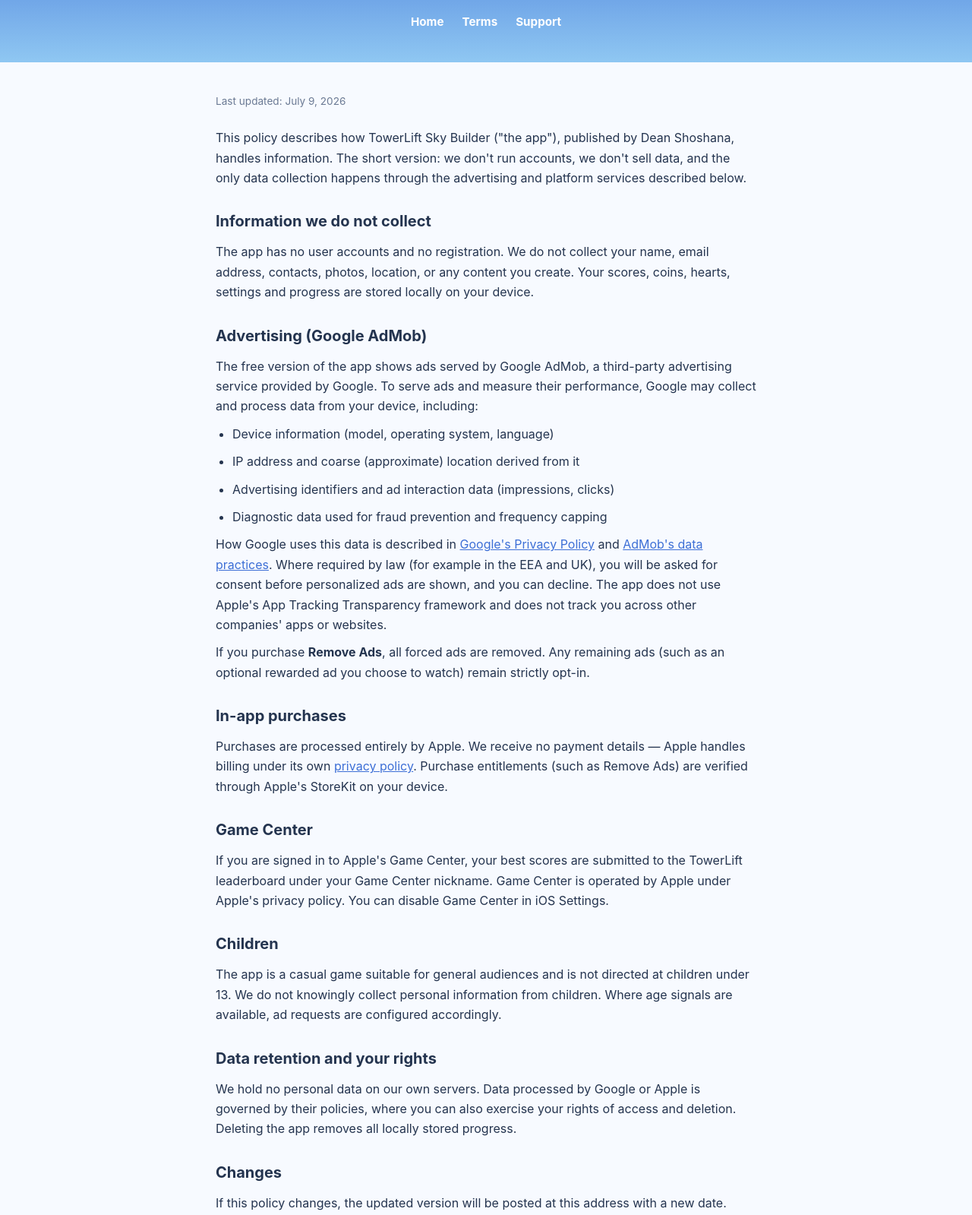
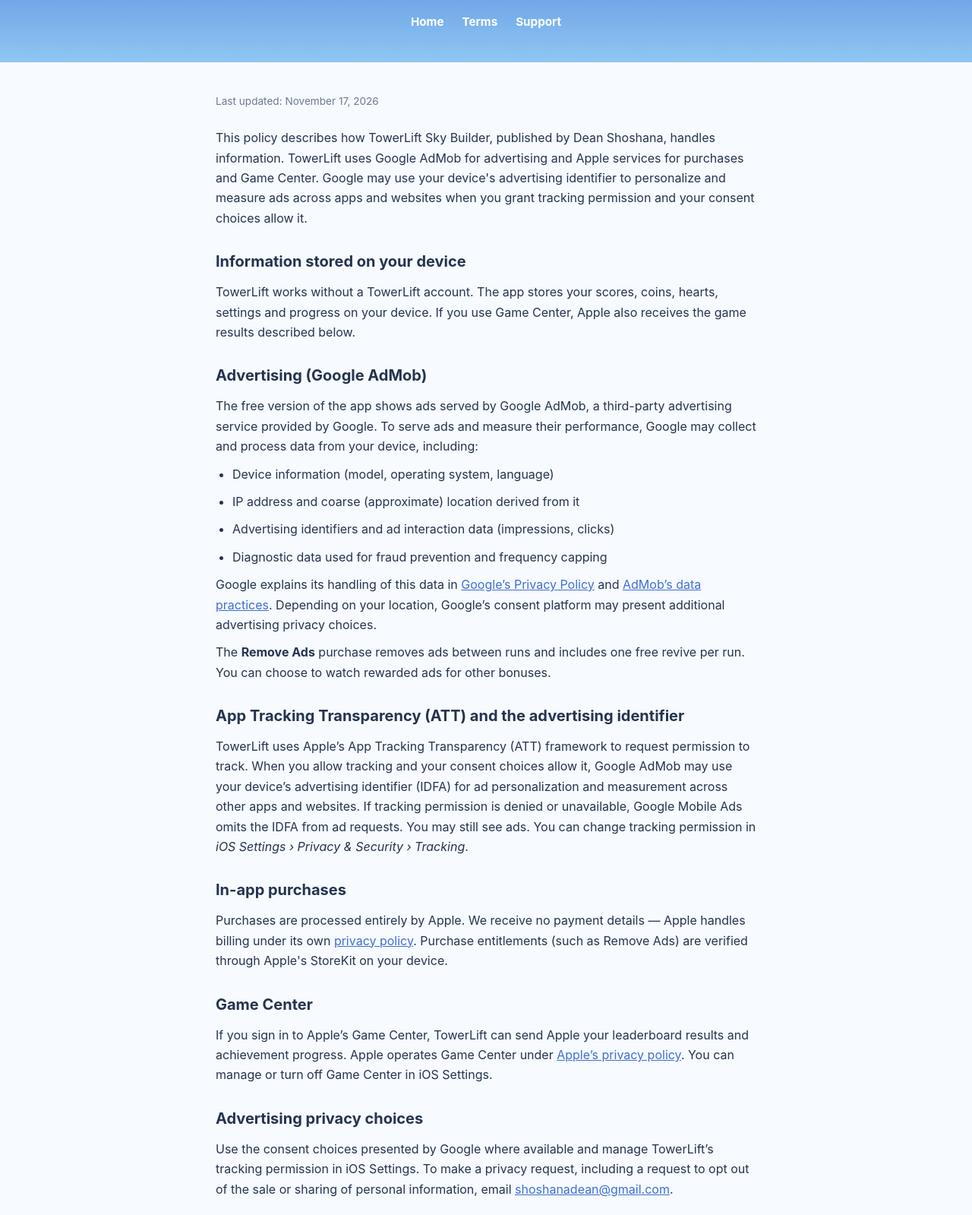
Before and after one commit to DeanShoshana/towerlift-site, a plain HTML site: page privacy.html in a window 1280 px wide. Shown: the part 141-1740 px from the top of the page at 76% size. Drawn offline with Linux system fonts and the light colour scheme.

Commit message:
Review TowerLift privacy and homepage corrections (#1)
* Stage TowerLift privacy and launch page corrections

* Align TowerLift privacy policy with its consent flow

---------

Co-authored-by: Dean Shoshana <deanshoshana@Deans-MacBook-Pro-2022.local>

```diff
--- a/privacy.html
+++ b/privacy.html
@@ -6,11 +6,11 @@
 <header><h1>Privacy Policy</h1><p>TowerLift Sky Builder</p>
 <nav><a href="index.html">Home</a><a href="terms.html">Terms</a><a href="support.html">Support</a></nav></header>
 <main>
-<p class="updated">Last updated: July 9, 2026</p>
-<p>This policy describes how TowerLift Sky Builder ("the app"), published by Dean Shoshana, handles information. The short version: we don't run accounts, we don't sell data, and the only data collection happens through the advertising and platform services described below.</p>
+<p class="updated">Last updated: November 17, 2026</p>
+<p>This policy describes how TowerLift Sky Builder, published by Dean Shoshana, handles information. TowerLift uses Google AdMob for advertising and Apple services for purchases and Game Center. Google may use your device's advertising identifier to personalize and measure ads across apps and websites when you grant tracking permission and your consent choices allow it.</p>
 
-<h2>Information we do not collect</h2>
-<p>The app has no user accounts and no registration. We do not collect your name, email address, contacts, photos, location, or any content you create. Your scores, coins, hearts, settings and progress are stored locally on your device.</p>
+<h2>Information stored on your device</h2>
+<p>TowerLift works without a TowerLift account. The app stores your scores, coins, hearts, settings and progress on your device. If you use Game Center, Apple also receives the game results described below.</p>
 
 <h2>Advertising (Google AdMob)</h2>
 <p>The free version of the app shows ads served by Google AdMob, a third-party advertising service provided by Google. To serve ads and measure their performance, Google may collect and process data from your device, including:</p>
@@ -20,20 +20,26 @@
 <li>Advertising identifiers and ad interaction data (impressions, clicks)</li>
 <li>Diagnostic data used for fraud prevention and frequency capping</li>
 </ul>
-<p>How Google uses this data is described in <a href="https://policies.google.com/privacy">Google's Privacy Policy</a> and <a href="https://support.google.com/admob/answer/6128543">AdMob's data practices</a>. Where required by law (for example in the EEA and UK), you will be asked for consent before personalized ads are shown, and you can decline. The app does not use Apple's App Tracking Transparency framework and does not track you across other companies' apps or websites.</p>
-<p>If you purchase <strong>Remove Ads</strong>, all forced ads are removed. Any remaining ads (such as an optional rewarded ad you choose to watch) remain strictly opt-in.</p>
+<p>Google explains its handling of this data in <a href="https://policies.google.com/privacy">Google’s Privacy Policy</a> and <a href="https://support.google.com/admob/answer/6128543">AdMob’s data practices</a>. Depending on your location, Google’s consent platform may present additional advertising privacy choices.</p>
+<p>The <strong>Remove Ads</strong> purchase removes ads between runs and includes one free revive per run. You can choose to watch rewarded ads for other bonuses.</p>
+
+<h2>App Tracking Transparency (ATT) and the advertising identifier</h2>
+<p>TowerLift uses Apple’s App Tracking Transparency (ATT) framework to request permission to track. When you allow tracking and your consent choices allow it, Google AdMob may use your device’s advertising identifier (IDFA) for ad personalization and measurement across other apps and websites. If tracking permission is denied or unavailable, Google Mobile Ads omits the IDFA from ad requests. You may still see ads. You can change tracking permission in <em>iOS Settings › Privacy &amp; Security › Tracking</em>.</p>
 
 <h2>In-app purchases</h2>
 <p>Purchases are processed entirely by Apple. We receive no payment details — Apple handles billing under its own <a href="https://www.apple.com/legal/privacy/">privacy policy</a>. Purchase entitlements (such as Remove Ads) are verified through Apple's StoreKit on your device.</p>
 
 <h2>Game Center</h2>
-<p>If you are signed in to Apple's Game Center, your best scores are submitted to the TowerLift leaderboard under your Game Center nickname. Game Center is operated by Apple under Apple's privacy policy. You can disable Game Center in iOS Settings.</p>
+<p>If you sign in to Apple’s Game Center, TowerLift can send Apple your leaderboard results and achievement progress. Apple operates Game Center under <a href="https://www.apple.com/legal/privacy/">Apple’s privacy policy</a>. You can manage or turn off Game Center in iOS Settings.</p>
+
+<h2>Advertising privacy choices</h2>
+<p>Use the consent choices presented by Google where available and manage TowerLift’s tracking permission in iOS Settings. To make a privacy request, including a request to opt out of the sale or sharing of personal information, email <a href="mailto:shoshanadean@gmail.com">shoshanadean@gmail.com</a>.</p>
 
 <h2>Children</h2>
 <p>The app is a casual game suitable for general audiences and is not directed at children under 13. We do not knowingly collect personal information from children. Where age signals are available, ad requests are configured accordingly.</p>
 
 <h2>Data retention and your rights</h2>
-<p>We hold no personal data on our own servers. Data processed by Google or Apple is governed by their policies, where you can also exercise your rights of access and deletion. Deleting the app removes all locally stored progress.</p>
+<p>TowerLift does not run a server for player accounts or progression. Deleting the app removes the progress stored in its app data on that device. Apple and Google describe their retention practices and privacy request options in their own policies. You can also use the contact below to make a request about TowerLift.</p>
 
 <h2>Changes</h2>
 <p>If this policy changes, the updated version will be posted at this address with a new date.</p>
```
Also changed, not shown: index.html (+2 -2 lines).
